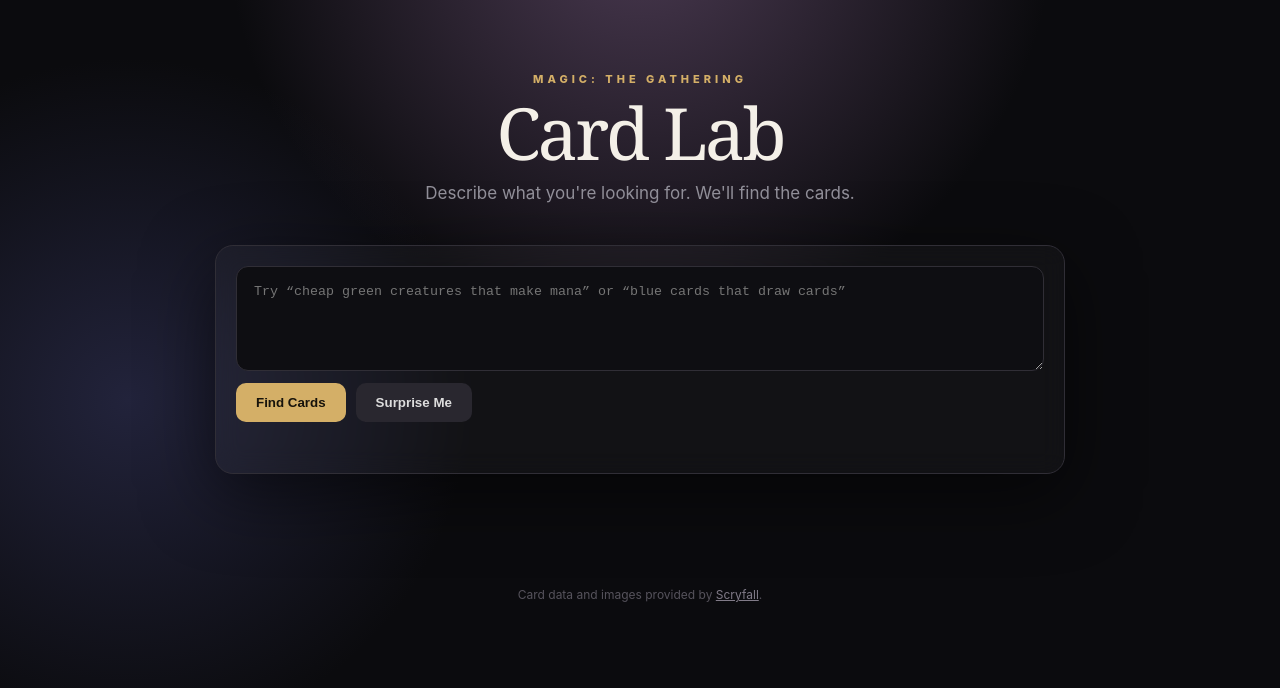
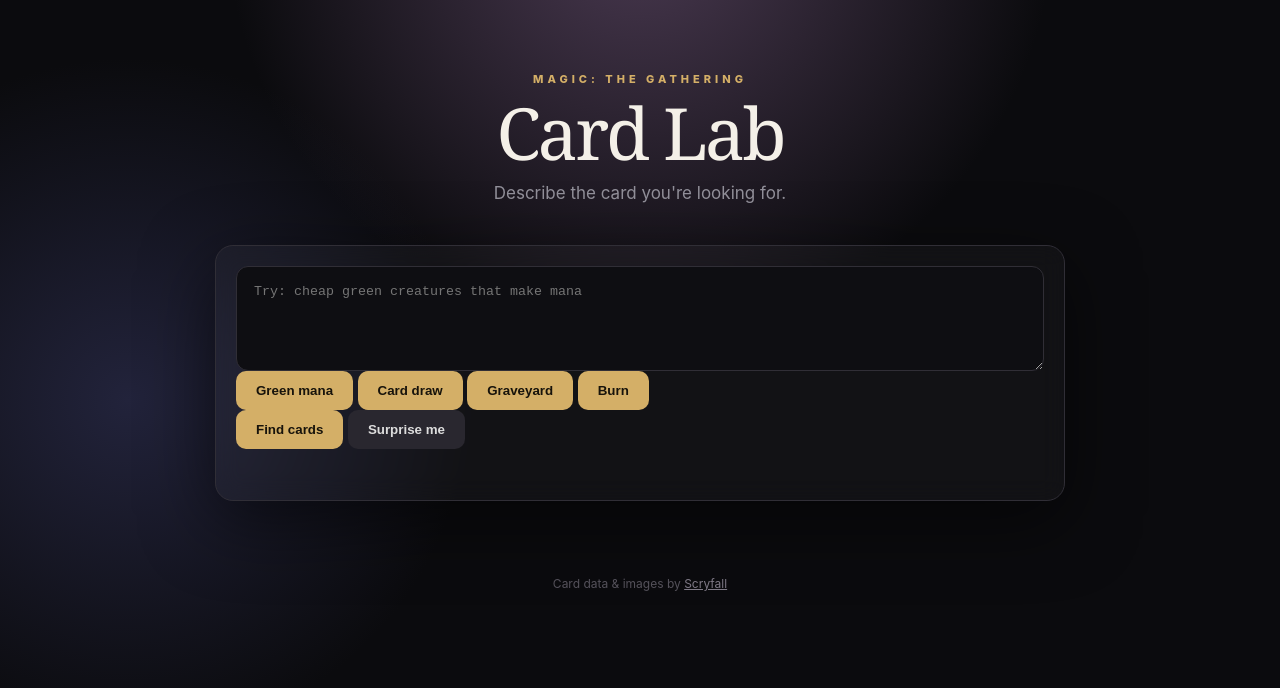
Before and after one commit to Cat-logo-in-github/mtg-card-lab, a plain HTML site: page index.html in a window 1280 px wide. Drawn offline with Linux system fonts and the light colour scheme.

Commit message:
Update text and structure in index.html

```diff
--- a/index.html
+++ b/index.html
@@ -3,7 +3,7 @@
 <head>
   <meta charset="UTF-8">
   <meta name="viewport" content="width=device-width, initial-scale=1.0">
-  <title>Card Lab — MTG Search</title>
+  <title>MTG Card Lab</title>
   <link rel="stylesheet" href="style.css">
 </head>
 
@@ -12,38 +12,51 @@
     <header>
       <div class="eyebrow">MAGIC: THE GATHERING</div>
       <h1>Card Lab</h1>
-      <p>Describe what you're looking for. We'll find the cards.</p>
+      <p>Describe the card you're looking for.</p>
     </header>
 
     <section class="search-box">
       <textarea id="query"
-        placeholder="Try “cheap green creatures that make mana” or “blue cards that draw cards”"></textarea>
+        placeholder="Try: cheap green creatures that make mana"></textarea>
 
-      <div class="search-row">
-        <button id="search">Find Cards</button>
-        <button id="random" class="secondary">Surprise Me</button>
+      <div class="examples">
+        <button data-query="cheap green creatures that make mana">
+          Green mana
+        </button>
+        <button data-query="blue cards that draw cards">
+          Card draw
+        </button>
+        <button data-query="black creatures that return from the graveyard">
+          Graveyard
+        </button>
+        <button data-query="red spells that deal damage">
+          Burn
+        </button>
+      </div>
+
+      <div class="actions">
+        <button id="search">Find cards</button>
+        <button id="random" class="secondary">Surprise me</button>
       </div>
 
       <div id="interpretation"></div>
     </section>
 
-    <section class="results-header">
-      <span id="status"></span>
-    </section>
+    <div id="status"></div>
 
     <section id="results"></section>
 
     <footer>
-      Card data and images provided by
-      <a href="https://scryfall.com" target="_blank">Scryfall</a>.
+      Card data &amp; images by
+      <a href="https://scryfall.com" target="_blank">Scryfall</a>
     </footer>
   </main>
 
   <div id="modal" class="modal hidden">
-    <div class="modal-card">
+    <div class="modal-inner">
       <button id="close" class="close">×</button>
-      <img id="modal-image" src="" alt="">
-      <div id="modal-info"></div>
+      <img id="modal-image" alt="">
+      <div id="modal-details"></div>
     </div>
   </div>
 
```
